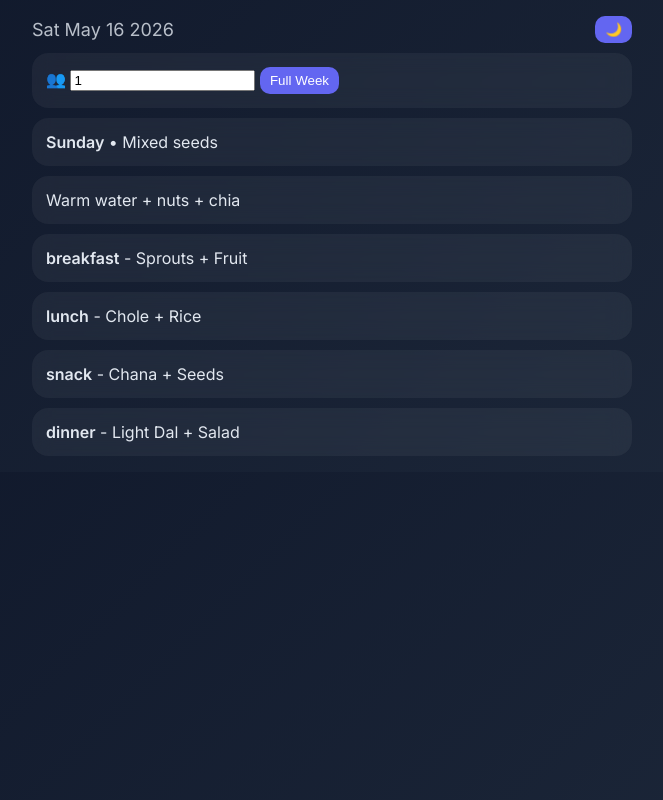
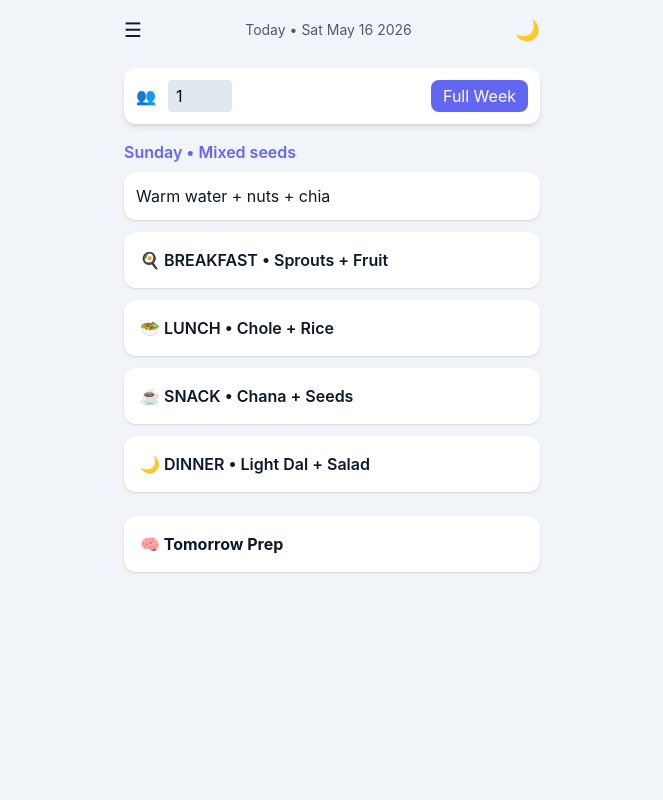
Before and after one commit to priyam-tongia/diet, a plain HTML site: page index.html in a window 1280 px wide. Shown: the whole page, without its empty margins (308-971 px from the left). Drawn offline with nearby package versions, Linux system fonts and the light colour scheme.

Commit message:
Refactor index.html for improved structure and styling

```diff
--- a/index.html
+++ b/index.html
@@ -1,99 +1,80 @@
-<!-- SAVE AS index.html -->
 <!DOCTYPE html>
 <html lang="en">
 <head>
 <meta charset="UTF-8">
 <meta name="viewport" content="width=device-width, initial-scale=1.0">
-<title>Diet Planner</title>
 
-<link href="https://fonts.googleapis.com/css2?family=Inter:wght@400;600&display=swap" rel="stylesheet">
+<script src="https://cdn.tailwindcss.com"></script>
+
+<title>Diet App</title>
 
 <style>
 body {
-  margin:0;
-  font-family:'Inter',sans-serif;
-  background: linear-gradient(135deg,#0f172a,#1e293b);
-  color:#e2e8f0;
+  font-family: 'Inter', sans-serif;
 }
-
-.container {
-  max-width:600px;
-  margin:auto;
-  padding:16px;
-}
-
-.header {
-  display:flex;
-  justify-content:space-between;
-  align-items:center;
-  margin-bottom:10px;
-}
-
-.title {
-  font-size:18px;
-  opacity:0.8;
-}
-
-.hero-card {
-  background: linear-gradient(135deg,#6366f1,#8b5cf6);
-  border-radius:18px;
-  padding:16px;
-  margin-bottom:12px;
-}
-
-.card {
-  background: rgba(255,255,255,0.05);
-  backdrop-filter: blur(10px);
-  border-radius:16px;
-  padding:14px;
-  margin-top:10px;
-}
-
-.hidden { display:none; }
-
-button {
-  border:none;
-  border-radius:10px;
-  padding:6px 10px;
-  background:#6366f1;
-  color:white;
-}
-
 </style>
 </head>
 
-<body>
+<body class="bg-slate-100 dark:bg-slate-900 text-slate-900 dark:text-white transition duration-300">
 
-<div class="container">
+<div class="max-w-md mx-auto p-4">
 
-<div class="header">
-  <div id="date" class="title"></div>
-  <button onclick="toggleTheme()">🌙</button>
+<!-- Header -->
+<div class="flex justify-between items-center mb-6">
+  <button onclick="toggleMenu()" class="text-xl">☰</button>
+  <div id="date" class="text-sm opacity-70"></div>
+  <button onclick="toggleTheme()" class="text-xl">🌙</button>
 </div>
 
-<div class="card">
-👥 <input type="number" id="people" value="1" min="1" onchange="render()">
-<button onclick="toggleWeek()">Full Week</button>
+<!-- Controls -->
+<div class="bg-white dark:bg-slate-800 shadow-md rounded-xl p-3 flex items-center gap-3">
+  <span>👥</span>
+  <input id="people" type="number" value="1"
+    class="w-16 px-2 py-1 rounded bg-slate-200 dark:bg-slate-700 text-black dark:text-white"
+    onchange="render()">
+  <button onclick="toggleWeek()"
+    class="ml-auto bg-indigo-500 hover:bg-indigo-600 text-white px-3 py-1 rounded-lg">
+    Full Week
+  </button>
 </div>
 
-<div id="app"></div>
+<!-- Content -->
+<div id="app" class="mt-4"></div>
 
+<!-- Prep -->
+<div id="prep" class="mt-6"></div>
+
+</div>
+
+<!-- Side Menu -->
+<div id="menu"
+  class="fixed top-0 left-[-260px] w-64 h-full bg-white dark:bg-slate-800 shadow-lg p-4 transition-all duration-300 z-50">
 </div>
 
 <script>
 
 let DATA = [];
+let selectedDay = getISTDay();
 let showWeek = false;
 
+// IST Fix
+function getISTDay(){
+  const now = new Date();
+  const utc = now.getTime() + (now.getTimezoneOffset()*60000);
+  const ist = new Date(utc + (5.5*60*60*1000));
+  return ist.getDay();
+}
+
 fetch("data.json")
-.then(res => res.json())
-.then(data => {
-  DATA = data.days;
+.then(r=>r.json())
+.then(d=>{
+  DATA = d.days;
+  buildMenu();
   render();
 });
 
 function getCurrentMeal(){
-  let h = new Date().getHours();
+  const h = new Date().getHours();
   if(h<10) return "morning";
   if(h<12) return "breakfast";
   if(h<17) return "lunch";
@@ -102,59 +83,125 @@ function getCurrentMeal(){
 }
 
 function render(){
-  document.getElementById("date").innerText = new Date().toDateString();
-  const people = parseInt(document.getElementById("people").value);
+
+  document.getElementById("date").innerText =
+    "Today • " + new Date().toDateString();
+
+  const people = +document.getElementById("people").value;
   const current = getCurrentMeal();
 
+  const days = showWeek ? DATA : [DATA[selectedDay % DATA.length]];
+
   let html = "";
+  let prepHtml = `
+    <div class="bg-white dark:bg-slate-800 shadow rounded-xl p-4">
+    <b>🧠 Tomorrow Prep</b><br>
+  `;
 
-  const daysToShow = showWeek ? DATA : [DATA[new Date().getDay() % DATA.length]];
+  days.forEach(day => {
 
-  daysToShow.forEach(day => {
-
-    html += `<div class="card"><b>${day.day}</b> • ${day.seed}</div>`;
+    html += `
+      <div class="mt-4 text-indigo-500 font-semibold">
+        ${day.day} • ${day.seed}
+      </div>
+    `;
 
     for(let key in day.meals){
+
       let meal = day.meals[key];
 
       if(typeof meal === "string"){
-        html += `<div class="card">${meal}</div>`;
+        html += `
+          <div class="bg-white dark:bg-slate-800 shadow p-3 rounded-xl mt-2">
+            ${meal}
+          </div>`;
         continue;
       }
 
-      let ing = "";
+      let ing="";
       for(let i in meal.ingredients){
         ing += `${i}: ${meal.ingredients[i]*people}<br>`;
       }
 
-      if(key === current){
-        html += `
-        <div class="hero-card">
-          <b>${key.toUpperCase()}</b><br>
-          ${meal.name}<br><br>
+      let isActive = key===current;
+
+      html += `
+      <div class="mt-3 rounded-xl p-4 cursor-pointer transition
+        ${isActive
+          ? "bg-gradient-to-r from-indigo-500 to-purple-500 text-white shadow-lg"
+          : "bg-white dark:bg-slate-800 shadow"}
+      " onclick="toggle(this)">
+
+        <div class="font-semibold">
+          ${getIcon(key)} ${key.toUpperCase()} • ${meal.name}
+        </div>
+
+        <div class="${isActive ? "" : "hidden"} mt-2 details text-sm">
           <b>Ingredients:</b><br>${ing}
           <b>Steps:</b><br>${meal.steps.join("<br>")}
-        </div>`;
-      } else {
-        html += `
-        <div class="card">
-          <b>${key}</b> - ${meal.name}
-        </div>`;
+        </div>
+      </div>
+      `;
+
+      if(meal.prep){
+        meal.prep.forEach(p=>{
+          prepHtml += "• " + p + "<br>";
+        });
       }
     }
 
   });
 
+  prepHtml += "</div>";
+
   document.getElementById("app").innerHTML = html;
+  document.getElementById("prep").innerHTML = prepHtml;
+}
+
+function toggle(el){
+  el.querySelector(".details").classList.toggle("hidden");
+}
+
+function toggleTheme(){
+  document.documentElement.classList.toggle("dark");
+}
+
+function toggleMenu(){
+  const m = document.getElementById("menu");
+  m.style.left = m.style.left === "0px" ? "-260px" : "0px";
+}
+
+function buildMenu(){
+  let m = document.getElementById("menu");
+  DATA.forEach((d,i)=>{
+    m.innerHTML += `
+      <div onclick="selectDay(${i})"
+        class="p-2 cursor-pointer hover:bg-indigo-100 dark:hover:bg-slate-700 rounded">
+        ${d.day}
+      </div>`;
+  });
+}
+
+function selectDay(i){
+  selectedDay=i;
+  toggleMenu();
+  render();
 }
 
 function toggleWeek(){
-  showWeek = !showWeek;
+  showWeek=!showWeek;
   render();
 }
 
-function toggleTheme(){
-  document.body.classList.toggle("light");
+// Icons
+function getIcon(key){
+  return {
+    morning:"🌅",
+    breakfast:"🍳",
+    lunch:"🥗",
+    snack:"☕",
+    dinner:"🌙"
+  }[key] || "";
 }
 
 </script>
```
